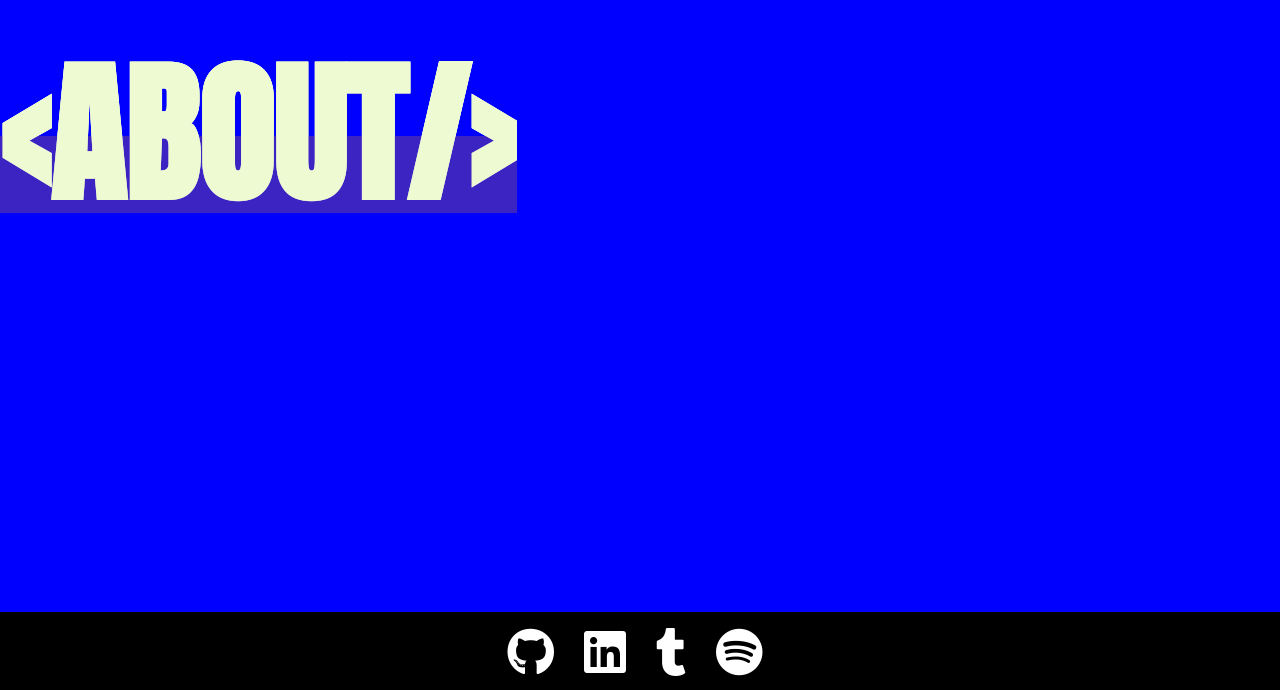
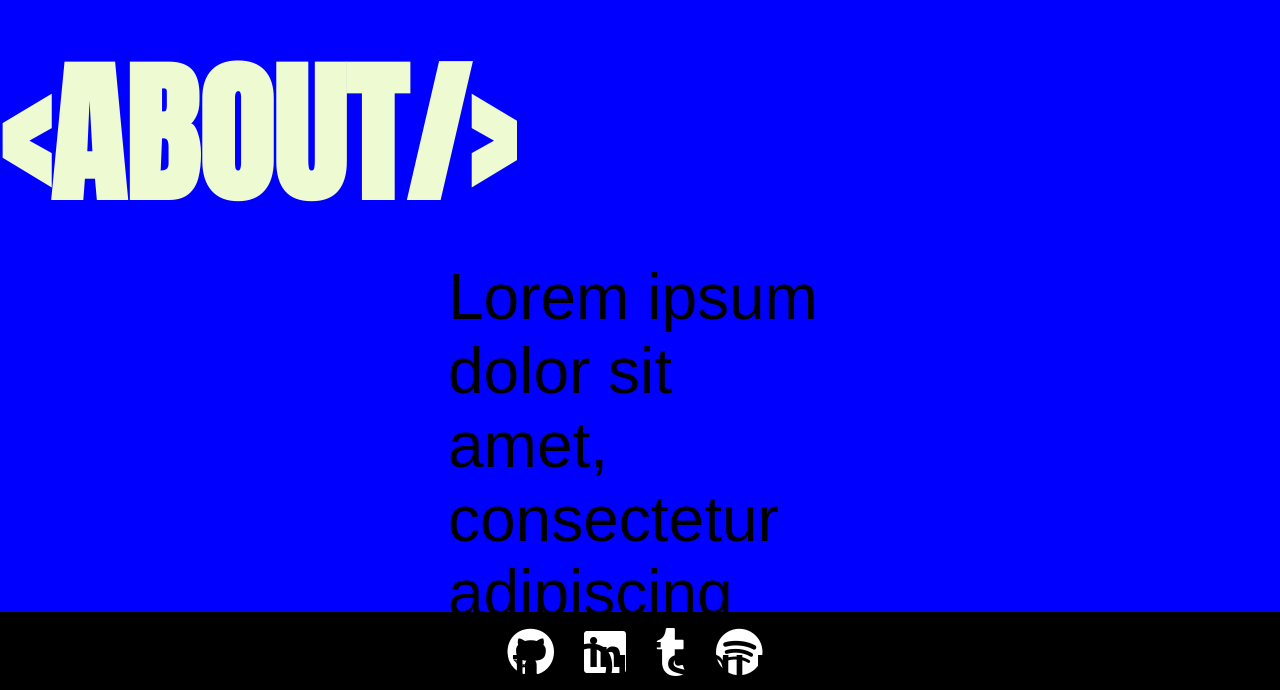
Before and after one commit to Adrianwritenow/portfolio, a React (Create React App) app: page /about in a window 1280 px wide. Shown: the part 108-798 px from the top of the page. Built offline with nearby package versions, Linux system fonts and the light colour scheme; a web font is replaced by a local one.

Commit message:
added fixed and absolute positioning to wrappers and content divs to give scroll through effect

```diff
--- a/src/App.css
+++ b/src/App.css
@@ -1,7 +1,7 @@
 html {
   background-color: #FBD2D7; }
 
-.wrapper:before {
+section .content, .wrapper:before {
   display: block;
   font-size: 4em;
   padding: 1em;
@@ -18,10 +18,12 @@ section {
   position: relative;
   height: 100vh;
   padding: 1em; }
+  section .content {
+    z-index: 1000; }
 
 .wrapper {
   clip: rect(auto auto auto auto);
-  position: fixed;
+  position: absolute;
   top: 0;
   right: 0;
   bottom: 0;
@@ -34,8 +36,6 @@ section {
   background-color: blue; }
   .one .wrapper:before {
     background: red; }
-  .one .linethru {
-    position: fixed; }
   .one .linethru:after {
     background-color: yellow;
     opacity: .25; }
@@ -44,16 +44,12 @@ section {
   background-color: orange; }
   .two .wrapper:before {
     background: #faaa54; }
-  .two .linethru {
-    position: fixed; }
   .two .linethru:after {
     background-color: purple;
     opacity: .25; }
 
 .three {
   background-color: green; }
-  .three .linethru {
-    position: fixed; }
   .three .linethru:after {
     background-color: blue;
     opacity: .25; }
--- a/src/App.scss
+++ b/src/App.scss
@@ -24,6 +24,7 @@ html{
 
 section {
 
+
   // Background image styling
   background-repeat: no-repeat;
   background-size: cover;
@@ -37,6 +38,14 @@ section {
   // Height not required. Can be left as auto
   height: 100vh;
   padding: 1em;
+
+  .content{
+    @extend %fixedbox;
+    z-index: 1000;
+  }
+
+
+
 }
 
 .wrapper {
@@ -44,7 +53,7 @@ section {
   clip: rect(auto auto auto auto);
 
   // Clip works only on positions absolute or fixed
-  position: fixed;
+  position: absolute;
   // Stretch to fill entire section
     top: 0;
     right: 0;
@@ -72,9 +81,6 @@ section {
     background: red;
 
   }
-  .linethru{
-    position: fixed;
-  }
 
   .linethru:after{
 
@@ -92,9 +98,6 @@ section {
     // mix-blend-mode: difference;
   }
 
-  .linethru{
-    position: fixed;
-  }
 
   .linethru:after{
 
@@ -107,9 +110,6 @@ section {
 .three {
   background-color: green;
 
-  .linethru{
-    position: fixed;
-  }
 
   .linethru:after{
     background-color: blue;
@@ -236,7 +236,7 @@ button{
 
 /////BUTTON/////
 
-.linethru {
+.linethru{
   display: inline-block;
   position: fixed;
   &:after {
--- a/src/components/about.js
+++ b/src/components/about.js
@@ -17,21 +17,40 @@ class About extends Component {
             <div className="wrapper">
               <h1 className="linethru">
                 &#x0003C;ABOUT&#x0002F;&#x0003E;</h1>
+                <div className="content">
+                  <p>Lorem ipsum dolor sit amet, consectetur adipiscing elit.
+                  Quisque vitae dictum erat.</p>
+                </div>
             </div>
+
           </section>
 
           <section className="two">
             <div className="wrapper">
               <h1 className="linethru">
                 &#x0003C;ABOUT&#x0002F;&#x0003E;</h1>
+                <div className="content">
+                  <p>Suspendisse ac posuere dolor.
+                 Duis sit amet euismod lacus. Ut sodales mi arcu, at pulvinar sapien gravida eleifend.
+                 In semper cursus fringilla. </p>
+                </div>
             </div>
+
           </section>
 
           <section className="three">
             <div className="wrapper">
+              <div className="content">
+                <p>Duis et risus id elit rutrum volutpat.
+                Morbi mattis nibh ligula, sit amet consectetur ipsum eleifend id. Curabitur consequat tempor lectus a dignissim.
+                Duis iaculis ante justo, lobortis interdum odio condimentum ac. Integer rhoncus dapibus nisi sed porta.
+                Mauris tortor metus, consectetur quis leo a, maximus fermentum nunc. Integer maximus a felis vel tempus.
+                Praesent ullamcorper congue urna venenatis mattis.</p>
+              </div>
               <h1 className="linethru">
                 &#x0003C;ABOUT&#x0002F;&#x0003E;</h1>
             </div>
+
           </section>
 
       </div>
```
